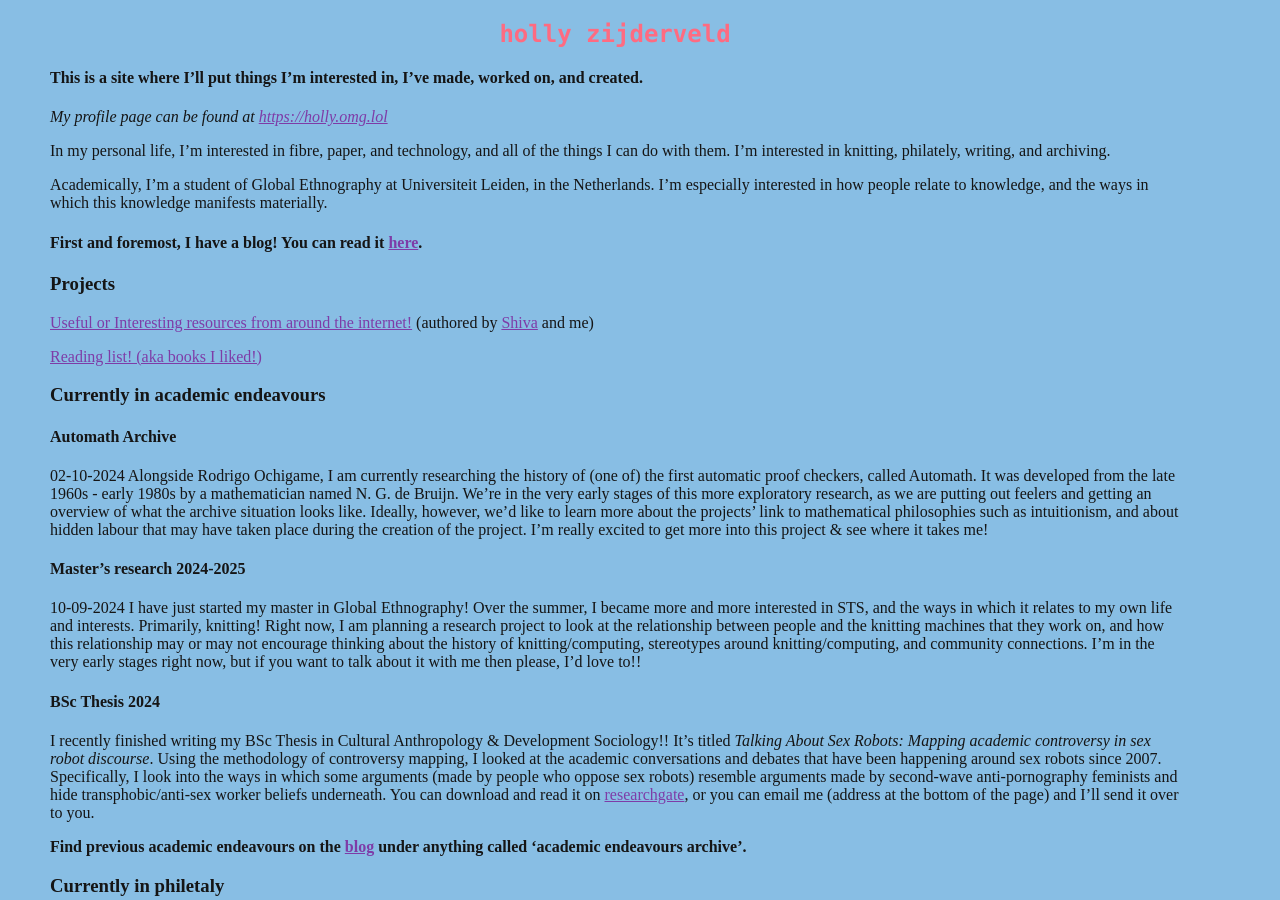
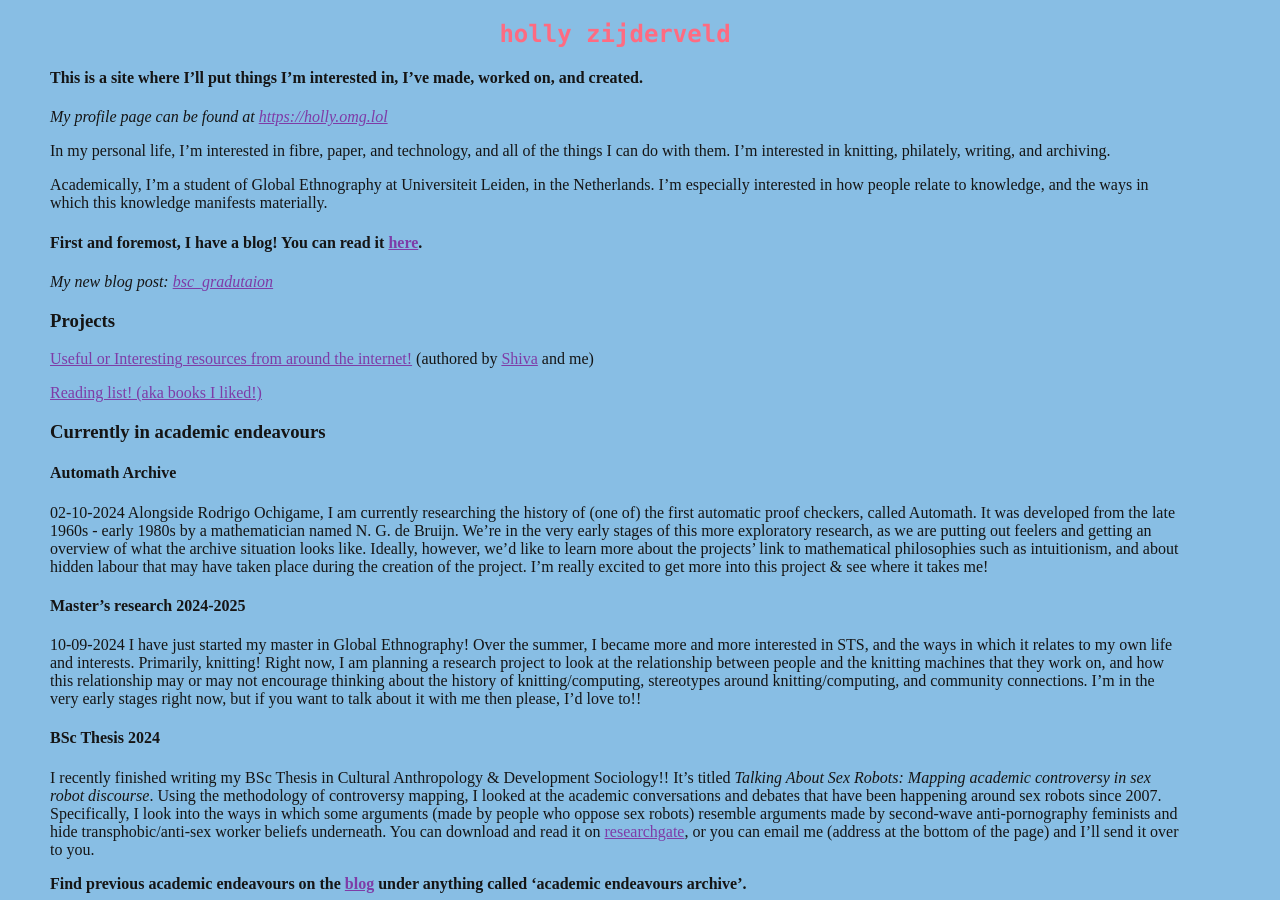
Before and after one commit to hollyz1jderveld/hollyz1jderveld.github.io, a Jekyll site: the page built from index.md, in a window 1280 px wide and 900 px high. Built offline with Jekyll 4.4.1, drawn with Linux system fonts in a browser that asks for light colours; some web fonts are replaced; our own code applies the rules of GitHub Pages for plain Markdown files.

Commit message:
blog update

```diff
--- a/index.md
+++ b/index.md
@@ -11,6 +11,7 @@ In my personal life, I'm interested in fibre, paper, and technology, and all of
 Academically, I'm a student of Global Ethnography at Universiteit Leiden, in the Netherlands. I'm especially interested in how people relate to knowledge, and the ways in which this knowledge manifests materially.
 
 #### First and foremost, I have a blog! You can read it [here](https://hollyz1jderveld.github.io/blog/contents).
+*My new blog post: [bsc_gradutaion](https://hollyz1jderveld.github.io/blog/pages/bsc_graduation)*
 
 ### Projects
 [Useful or Interesting resources from around the internet!](https://gl0bsec.github.io/fun_websites.html) (authored by [Shiva](https://gl0bsec.github.io/) and me)
```
